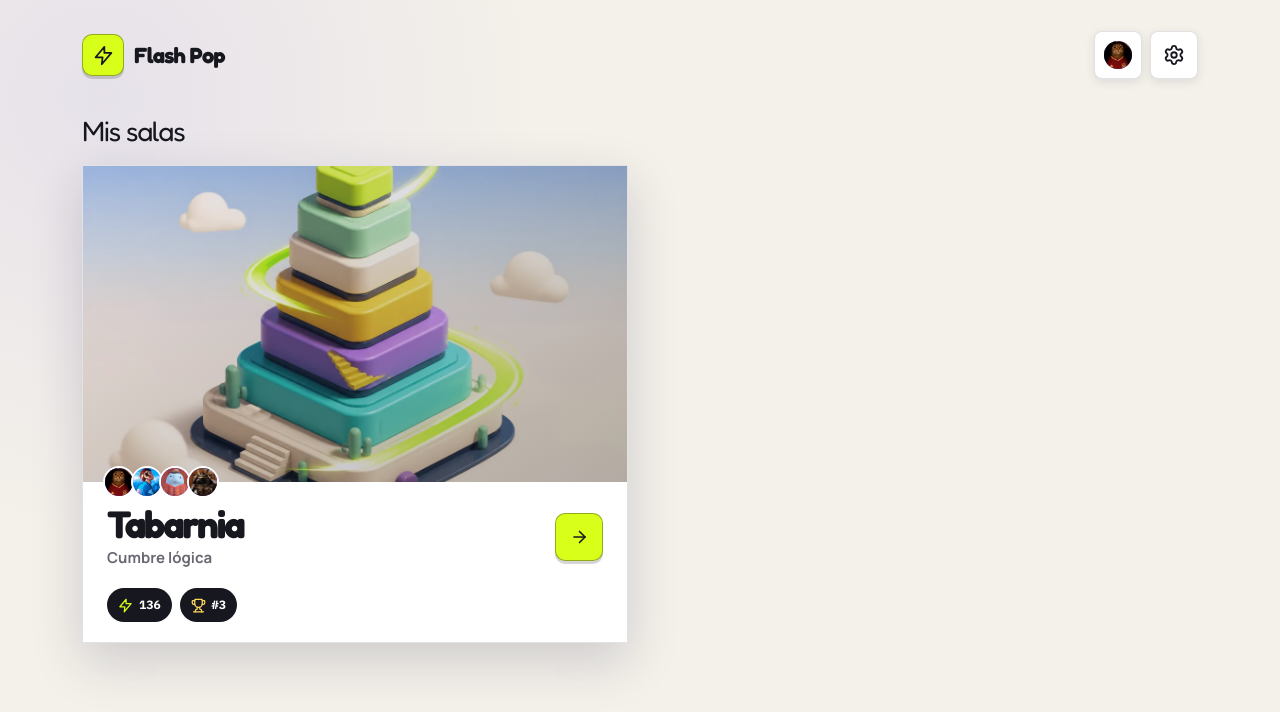
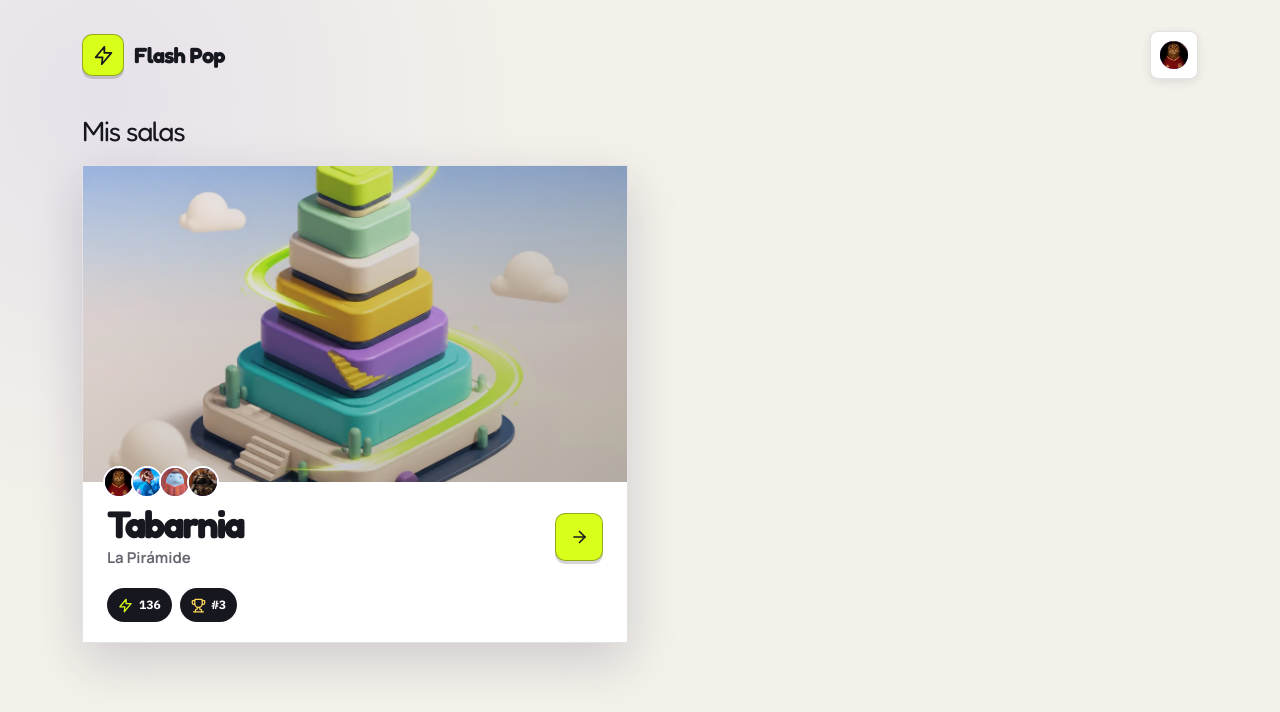
Before and after one commit to josemn24/the-flash-game, a Next.js app: page / in a window 1280 px wide. Shown: the top 712 px of the page. Built offline with nearby package versions, Linux system fonts and the light colour scheme.

Commit message:
feat: home page ui improvements

```diff
--- a/components/game/modes/flash-pop/FlashPopHome.client.tsx
+++ b/components/game/modes/flash-pop/FlashPopHome.client.tsx
@@ -12,7 +12,6 @@ import {
   Canvas,
   Chip,
   IconButton,
-  SettingsIcon,
   TrophyIcon,
 } from "@/components/ui";
 import { ROOM_ART_FALLBACK } from "@/lib/roomCard";
@@ -94,9 +93,6 @@ export function FlashPopHome({ rooms, initialProfile }: FlashPopHomeProps) {
           >
             <Avatar name={profile.name} src={profile.avatarSrc} tone="social" size="sm" />
           </IconButton>
-          <IconButton label="Configuración">
-            <SettingsIcon />
-          </IconButton>
         </nav>
       </header>
 
@@ -155,7 +151,7 @@ export function FlashPopHome({ rooms, initialProfile }: FlashPopHomeProps) {
                       <div className={styles.roomTopline}>
                         <div className={styles.roomTitles}>
                           <h2>{room.title}</h2>
-                          <p>{challenge?.title ?? "Sin reto hoy"}</p>
+                          <p>{challenge?.formatLabel ?? "Sin reto hoy"}</p>
                         </div>
                         <span className={styles.roomArrow} aria-hidden="true">
                           <ArrowIcon />
```
Also changed, not shown: 1 other file (tests, documents, lock files or other folders).
